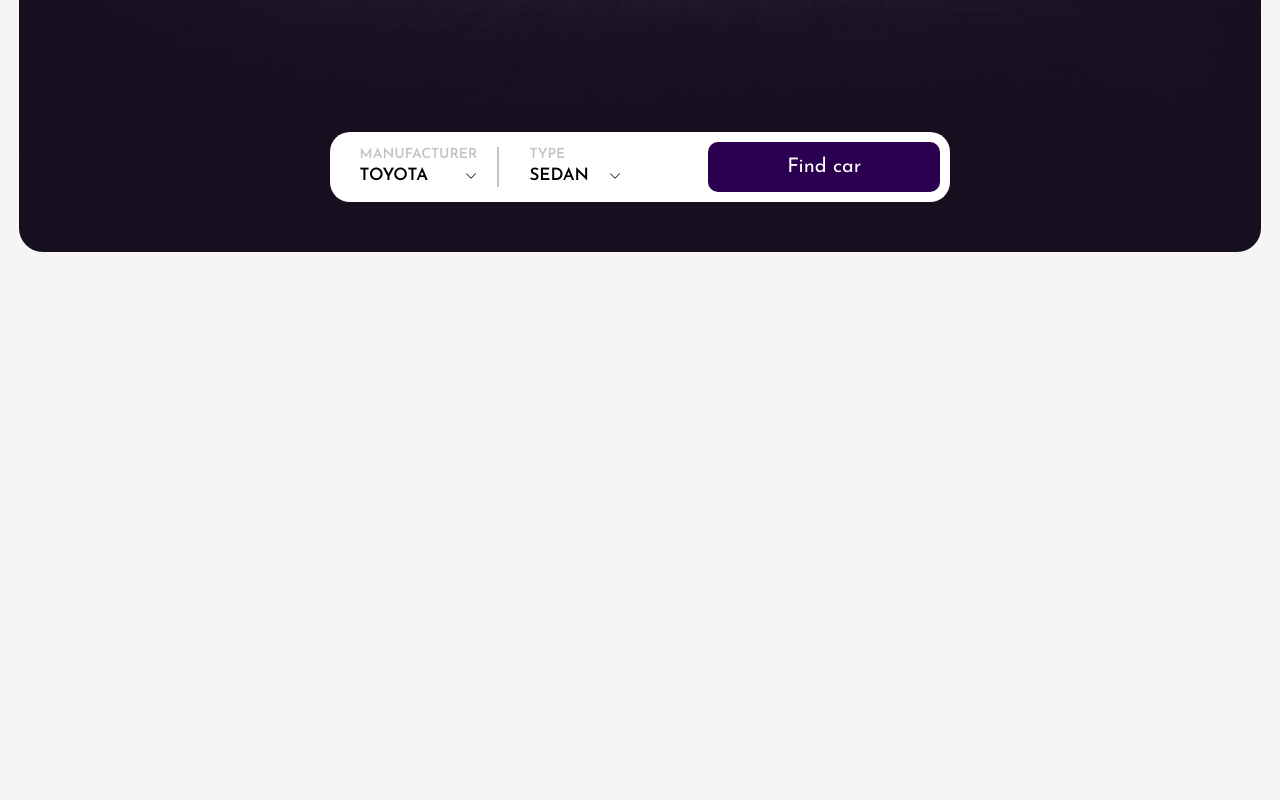
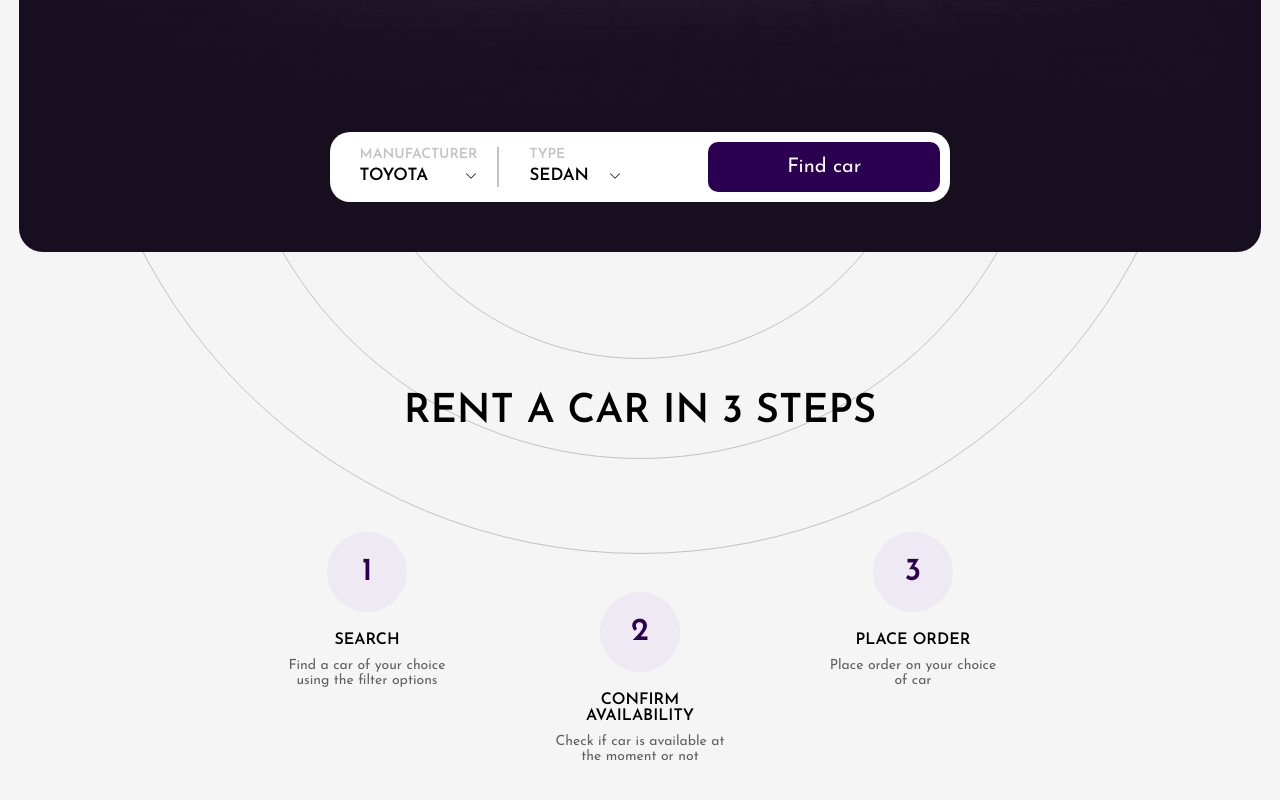
Before and after one commit to IbrahimYemi/car-rental, a Next.js app: page / in a window 1280 px wide. Shown: the part 648-1448 px from the top of the page. Before the commit the page ends 960 px from the top, so only its background shows below. Built offline with nearby package versions, Linux system fonts and the light colour scheme.

Commit message:
Rent a car

```diff
--- a/src/pages/index.js
+++ b/src/pages/index.js
@@ -44,6 +44,27 @@ export default function Home() {
 					<div className={styles.hero__container2}></div>
 					<div className={styles.hero__image}></div>
 				</section>
+
+				<section className={styles.rent}>
+					<div className={`${styles.circle} ${styles.circle1}`}></div>
+					<div className={`${styles.circle} ${styles.circle2}`}></div>
+					<div className={`${styles.circle} ${styles.circle3}`}></div>
+
+					<h1 className={styles.rent__title}>Rent a car in 3 steps</h1>
+					<div className={styles.rent__steps}>
+						{[
+							{ title: "Search", desc: "Find a car of your choice using the filter options" },
+							{ title: "Confirm availability", desc: "Check if car is available at the moment or not" },
+							{ title: "Place order", desc: "Place order on your choice of car" },
+						].map((step, index) => (
+							<div key={index} className={styles.step}>
+								<div className={styles.step__number}>{index + 1}</div>
+								<h3>{step.title}</h3>
+								<p>{step.desc}</p>
+							</div>
+						))}
+					</div>
+				</section>
 			</main>
 		</div>
 	);
--- a/src/styles/Header.module.scss
+++ b/src/styles/Header.module.scss
@@ -5,7 +5,6 @@
 	position: absolute;
 	top: 20px;
 	left: 0;
-	// background-color: red;
 	z-index: 10;
 	right: 0;
 }
--- a/src/styles/Home.module.scss
+++ b/src/styles/Home.module.scss
@@ -1,7 +1,7 @@
 @import "./global";
 .hero {
 	width: 100%;
-	height: 120vh;
+	height: 110vh;
 	@include flex(center, flex-start);
 
 	.hero__container1 {
@@ -101,3 +101,84 @@
 		border-radius: 24px;
 	}
 }
+
+.rent {
+	width: 100%;
+	height: 80vh;
+	// background-color: red;
+	position: relative;
+	overflow: hidden;
+	display: flex;
+	justify-content: flex-start;
+	align-items: center;
+	flex-direction: column;
+	.circle {
+		width: 577.28px;
+		height: 577.28px;
+		border-radius: 50%;
+		border: 1px solid $color2;
+		left: 0;
+		right: 0;
+		margin: 0 auto;
+		position: absolute;
+	}
+	.circle1 {
+		top: -450px;
+	}
+	.circle2 {
+		width: 826.85px;
+		height: 826.85px;
+		top: -600px;
+	}
+	.circle3 {
+		width: 1122px;
+		height: 1122px;
+		top: -800px;
+	}
+	.rent__title {
+		text-transform: uppercase;
+		font-weight: 700;
+		font-size: 40px;
+		margin-top: 160px;
+		z-index: 3;
+	}
+	.rent__steps {
+		width: 60%;
+		height: auto;
+		margin-top: 80px;
+		@include flex(space-between, flex-start);
+		padding: 20px;
+		.step {
+			width: auto;
+			width: 25%;
+			@include flex(center, center);
+			flex-direction: column;
+			.step__number {
+				width: 80px;
+				height: 80px;
+				background: linear-gradient(0deg, rgba(116, 76, 157, 0.12), rgba(116, 76, 157, 0.12)), #ffffff;
+				border-radius: 50%;
+				@include flex(center, center);
+				margin-bottom: 20px;
+				font-weight: bold;
+				font-size: 32px;
+				color: rgba(44, 0, 81, 1);
+			}
+			h3 {
+				text-transform: uppercase;
+				font-size: 16px;
+				margin-bottom: 10px;
+				text-align: center;
+			}
+			p {
+				text-align: center;
+				font-weight: normal;
+				font-size: 14px;
+				opacity: 0.6;
+			}
+			&:nth-child(2) {
+				margin-top: 60px;
+			}
+		}
+	}
+}
--- a/src/styles/globals.css
+++ b/src/styles/globals.css
@@ -14,6 +14,7 @@ body {
 
 body {
 	background-color: #f5f5f5;
+	padding-bottom: 100vh;
 }
 
 a {
```
